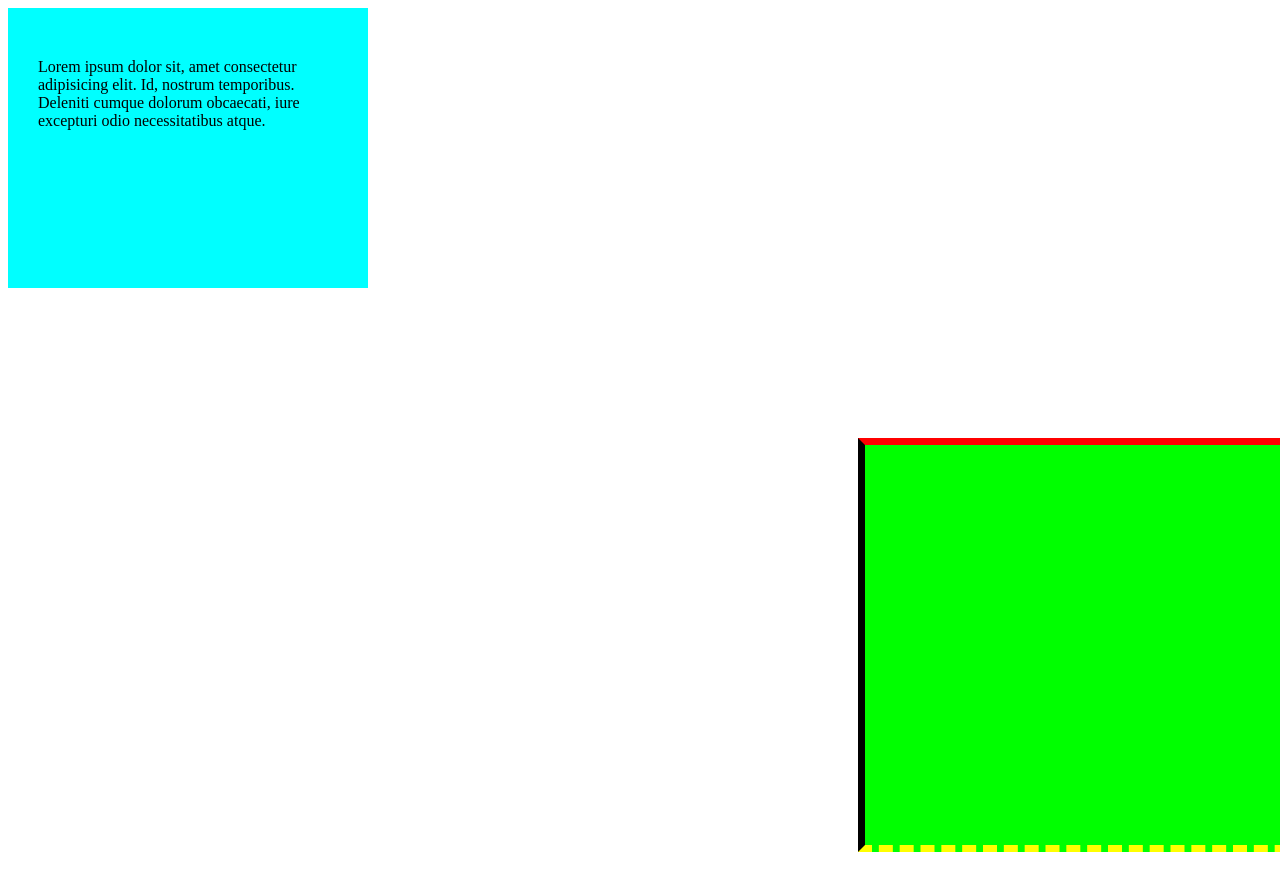
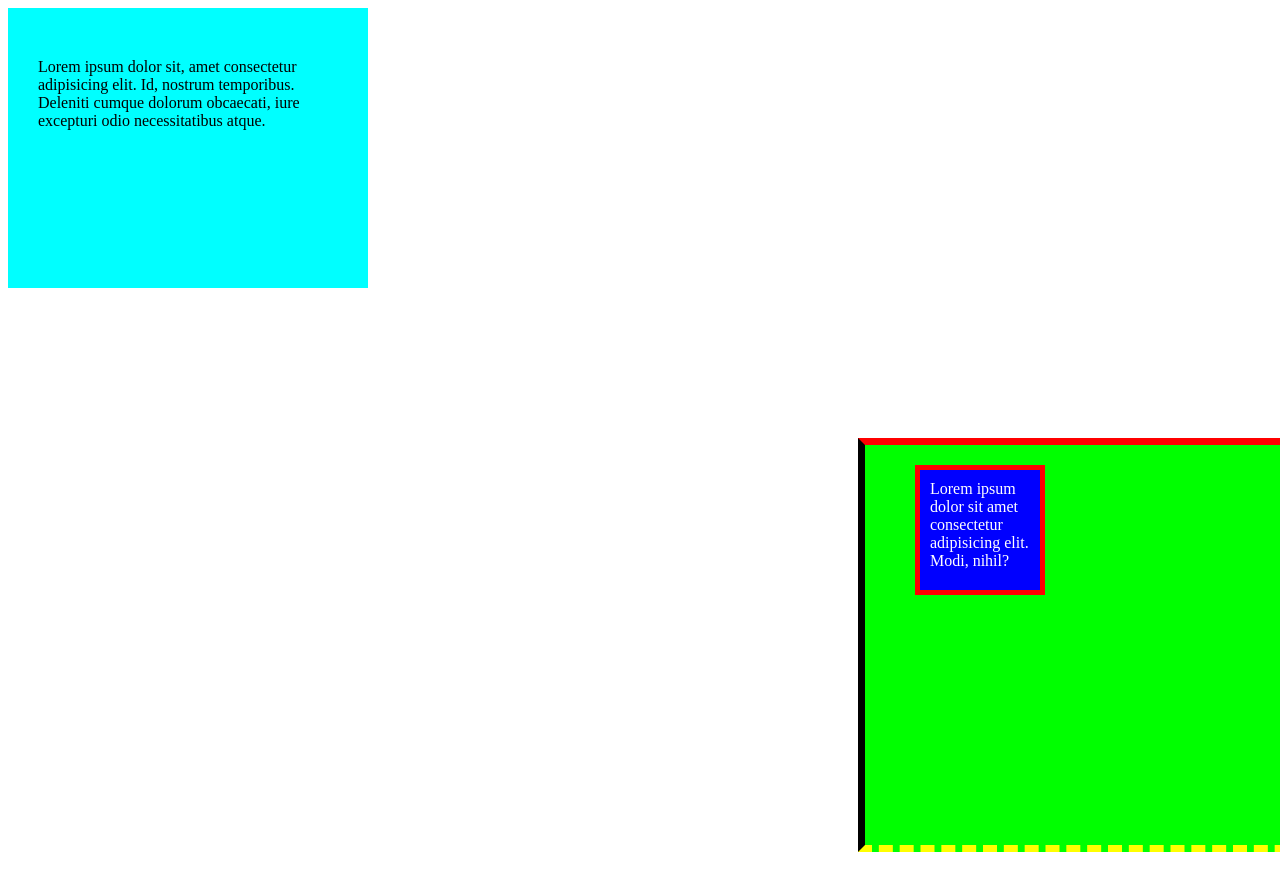
Before and after one commit to SH-rifat/HW-saturday, a plain HTML site: page index.html in a window 1280 px wide. Shown: the top 890 px of the page. Drawn offline with Linux system fonts and the light colour scheme.

Commit message:
class set-1 added

```diff
--- a/index.html
+++ b/index.html
@@ -9,7 +9,7 @@
         </div>
 
         <div class="test-1">
-            <div class="set-1"></div>
+            <div class="set-1">Lorem ipsum dolor sit amet consectetur adipisicing elit. Modi, nihil?</div>
             <div class="set-2"></div>
             <div class="set-3"></div>
         </div>
--- a/style.css
+++ b/style.css
@@ -14,3 +14,12 @@
     border-bottom: 7px dashed yellow;
     border-left: 7px solid black;
 }
+.set-1{
+    background-color: blue;
+    height: 100px;
+    width: 100px;
+    color: white;
+    margin: 20px 50px;
+    border: 5px solid red;
+    padding: 10px;
+}
```
